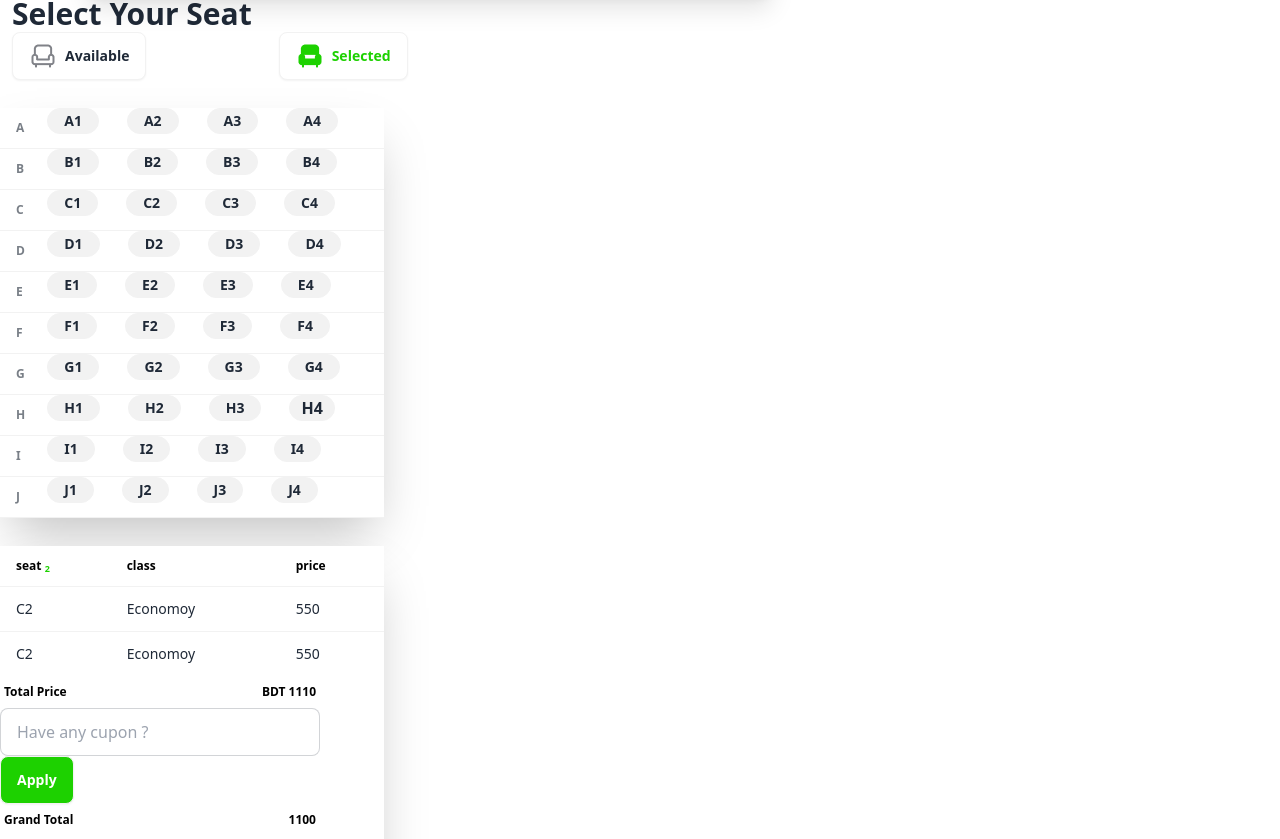
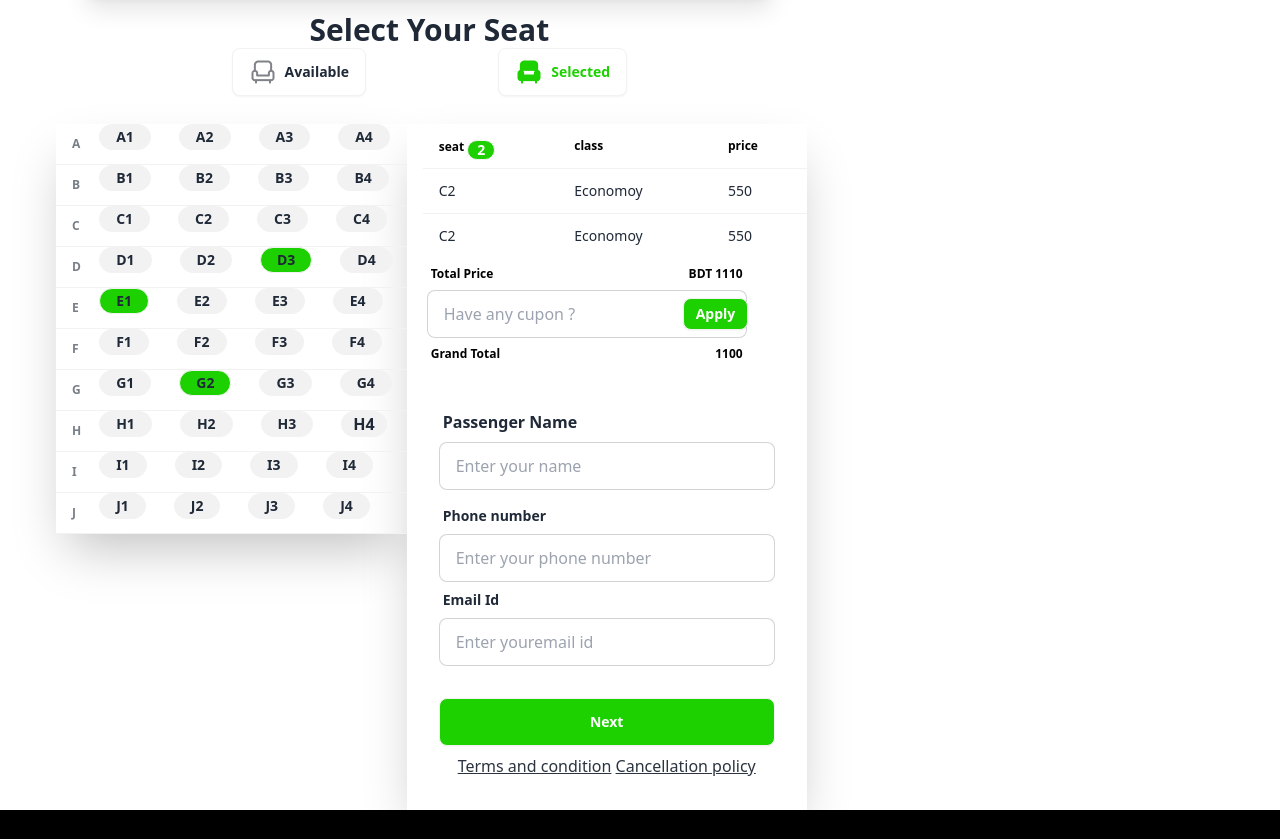
Before and after one commit to myshu4b/super-ticket, a plain HTML site: page index.html in a window 1280 px wide. Shown: the part 1290-2129 px from the top of the page. Drawn offline with nearby package versions, Linux system fonts and the light colour scheme.

Commit message:
created a ticket website

```diff
--- a/index.html
+++ b/index.html
@@ -138,16 +138,18 @@
   </div>
 </section>
 <section>
-<div>
-<div>
+<div class="flex">
+  <div>
+<div class="ml-10 text-center mt-4">
 <h1 class="text-3xl  ml-3 font-bold">Select Your Seat</h1>
 <div>
   <button class="btn ml-3  bg-white"> <img src="images/seat-gray.png" alt="">Available</button>
   <button class="btn  bg-white ml-32 text-[#1DD100]  "> <img src="images/seat-green-filled.png" alt="">Selected</button>
 </div>
+<div class="flex">
 <div>
-  <div class="overflow-auto mt-7 w-full max-w-sm shadow-2xl bg-base-100">
-    <table class="table w-96">
+  <div class="overflow-auto  ml-4 mt-7 w-full max-w-lg shadow-2xl bg-base-100">
+    <table class="table ">
 
       <thead>
         <tr>
@@ -184,7 +186,7 @@
           <th class="ml-7">D</th>
           <th class="badge badge-ghost">D1</th>
           <th class="badge badge-ghost ml-7">D2</th>
-          <th class="badge badge-ghost ml-7">D3</th>
+          <th class="badge badge-ghost bg-[#1dd100] ml-7">D3</th>
           <th class="badge badge-ghost ml-7">D4</th>
 
         </tr>
@@ -192,7 +194,7 @@
       <thead>
         <tr>
           <th class="ml-7">E</th>
-          <th class="badge badge-ghost">E1</th>
+          <th class="badge badge-ghost bg-[#1dd100]">E1</th>
           <th class="badge badge-ghost ml-7">E2</th>
           <th class="badge badge-ghost ml-7">E3</th>
           <th class="badge badge-ghost ml-7">E4</th>
@@ -213,7 +215,7 @@
         <tr>
           <th class="ml-7">G</th>
           <th class="badge badge-ghost">G1</th>
-          <th class="badge badge-ghost ml-7">G2</th>
+          <th class="badge badge-ghost bg-[#1dd100] ml-7">G2</th>
           <th class="badge badge-ghost ml-7">G3</th>
           <th class="badge badge-ghost ml-7">G4</th>
 
@@ -252,12 +254,12 @@
   </table>
 </div>
 </div>
-<div>
-  <div class="overflow-x-auto mt-7 w-full max-w-sm shadow-2xl bg-base-100 ">
-    <table class="table w-96">
+<div class="overflow-auto  ml-4 mt-7 w-full max-w-lg shadow-2xl bg-base-100">
+
+  <table class="table ml-4 w-96">
       <thead>
         <tr>
-          <th class="font-bold text-black text-1xl">seat <sub class="text-[#1DD100]">2</sub></th>
+          <th class="font-bold text-black text-1xl">seat <sub class="text-white badge bg-[#1dd100]">2</sub></th>
           <th class="font-bold text-black text-1xl">class</th>
           <th class="font-bold text-black text-1xl">price</th>
         </tr>
@@ -276,15 +278,15 @@
         </tr>
       </tbody>
     </table>
-        <label class="form-control w-full max-w-xs">
+        <label class="form-control ml-5 w-full max-w-xs">
           <div class="label">
             <span class="label-text-alt text-black text-1xl font-bold ">Total Price</span>
             <span class="label-text-alt text-black text-1xl font-bold ">BDT 1110</span>
           </div>
-          <input type="text"  placeholder="Have any cupon ?" class="input input-bordered w-full max-w-xs"  />
-          <div>
-          <button class=" btn bg-[#1DD100] text-white">Apply</button>
-          </div>
+          <label class="input input-bordered flex items-center gap-2">
+            <input type="text" class="grow" placeholder="Have any cupon ?" />
+            <span class="btn btn-sm text-white bg-[#1dd100] ">Apply</span>
+          </label>
           <div class="label">
             <span class="label-text-alt  text-black text-1xl font-bold ">Grand Total</span>
 
@@ -311,10 +313,17 @@
           <div class="form-control mt-6">
             <button class="btn bg-[#1dd100] text-white text-1xl">Next</button>
           </div>
-        </form>
+
+            <div class="gap-4">
+              <a class="link link-neutral ">Terms and condition</a>
+                <a class="link link-neutral">Cancellation policy</a>
+           <div>
+
+      </form>
       </div>
     </div>
   </div>
+</div>
 </div>
 
 </section>
```
